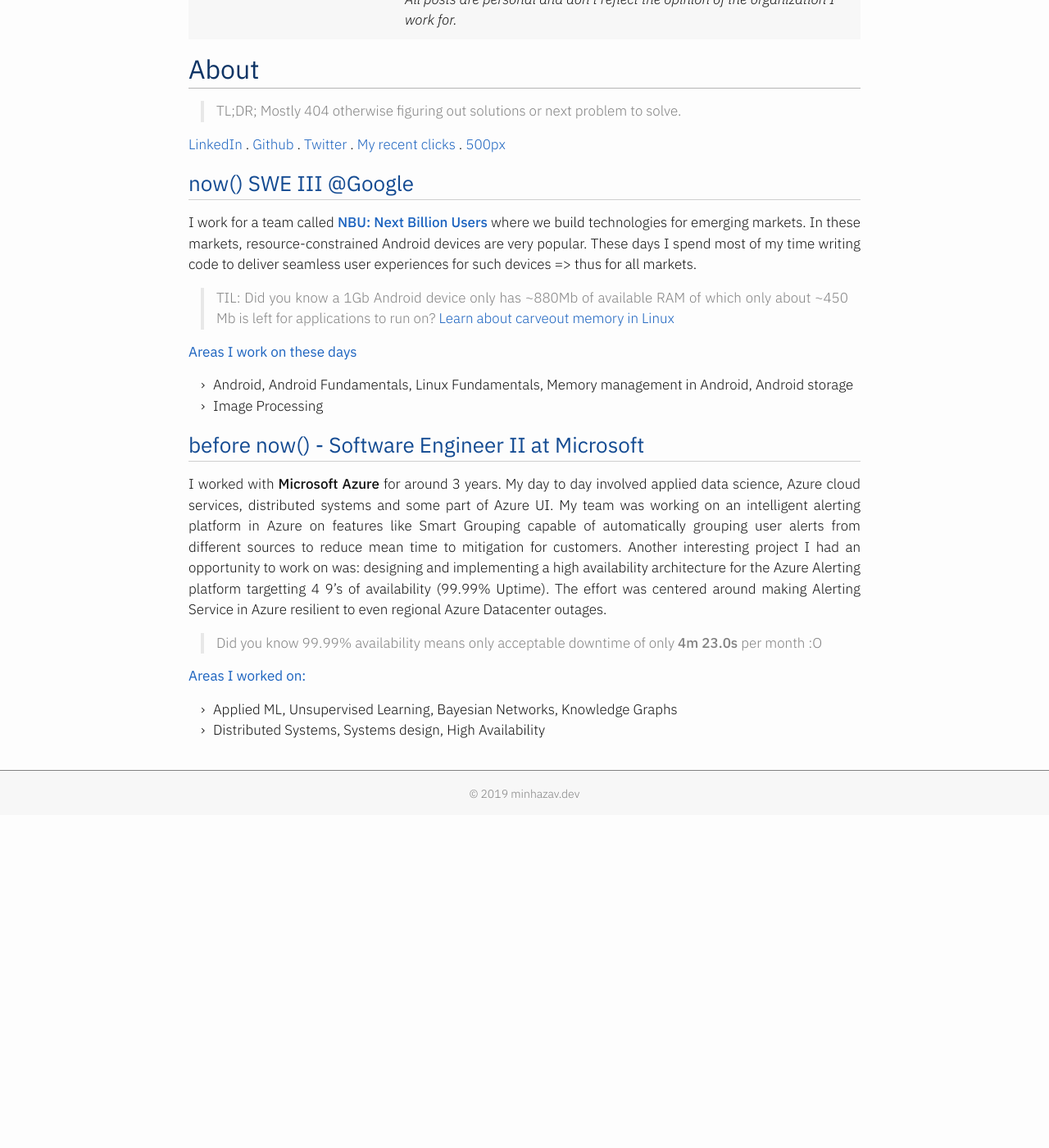
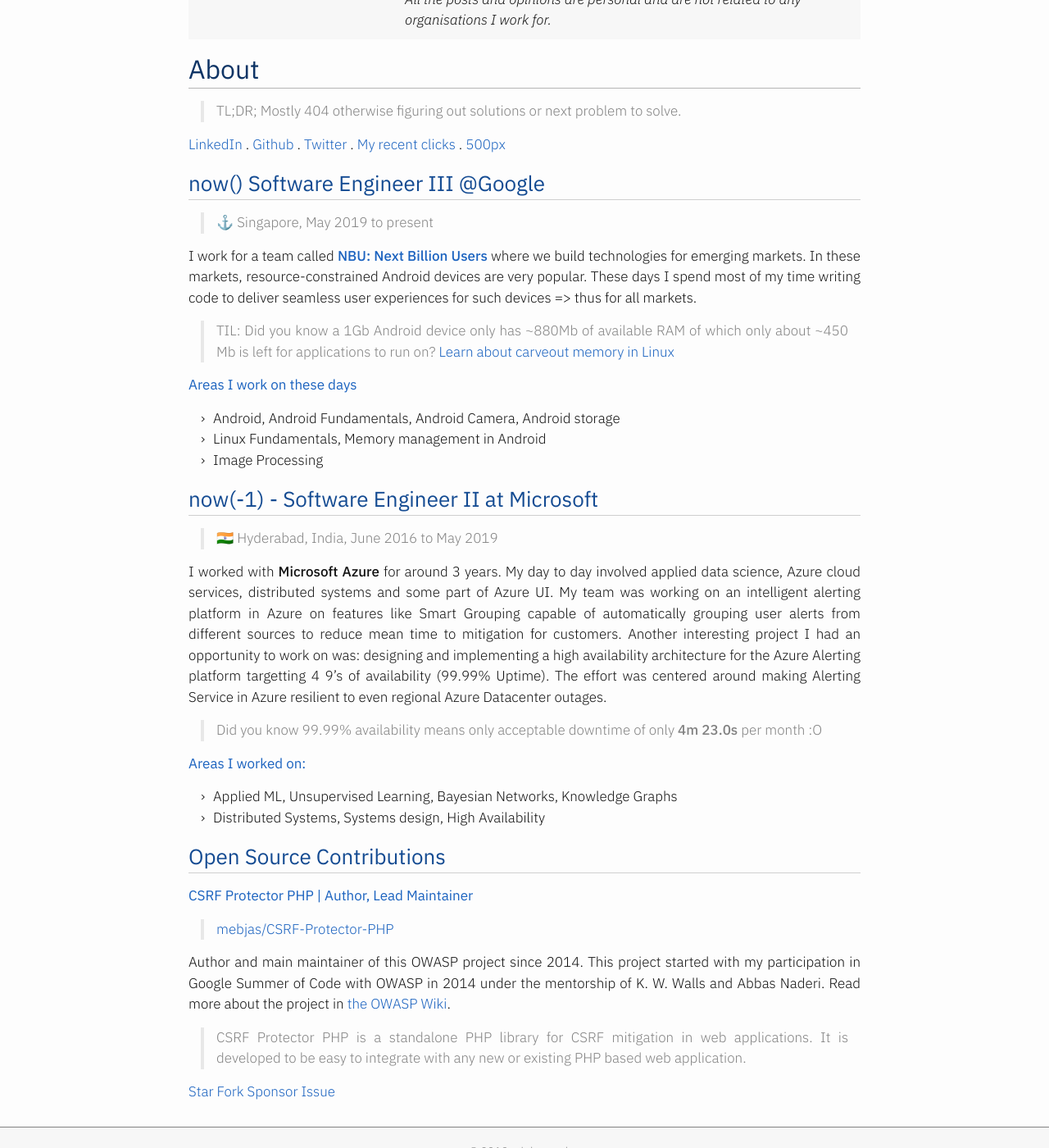
Before and after one commit to mebjas/mebjas.github.io, a Jekyll site: the page built from about.md, in a window 1280 px wide and 1400 px high, scrolled down 407 px. Shown: the whole window at 82% size. Built offline with Jekyll 4.4.1, drawn with Linux system fonts in a browser that asks for light colours; before the commit the page ends 1396 px from its top, so only the background shows below that; some of the changed text lies outside the part shown.

Commit message:
Some minor fixes to grammer in about and photography

```diff
--- a/_includes/widget-self-photos.html
+++ b/_includes/widget-self-photos.html
@@ -6,7 +6,7 @@
     </div>
     <div class="section">
         <div class="body">
-            Recently picked photography as a hobby after I started to work in the area of computational
+            I recently picked photography as a hobby after I started to work in the area of computational
             photography. This gave me a certain edge with theoretical knowledge around a camera.
             Only to realize photography is much more of an art. Still suck at it, trying hard at it.
         </div>
--- a/_includes/widget-self.html
+++ b/_includes/widget-self.html
@@ -17,7 +17,7 @@
         </div>
 
         <div class="quote">
-            <strong>All posts are personal and don't reflect the opinion of the organization I work for.</strong>
+            <strong>All the posts and opinions are personal and are not related to any organisations I work for.</strong>
         </div>
     </div>
 </div>
--- a/_layouts/about.html
+++ b/_layouts/about.html
@@ -10,3 +10,6 @@
 <div class="page-content">
     {{ content }}
 </div>
+
+<!-- Place this tag in your head or just before your close body tag. -->
+<script async defer src="https://buttons.github.io/buttons.js"></script>
--- a/about.md
+++ b/about.md
@@ -7,17 +7,21 @@
 
 [LinkedIn](https://www.linkedin.com/in/minhazav/) . [Github](https://github.com/mebjas) . [Twitter](https://twitter.com/minhazav) . [My recent clicks](../photography/) . [500px](https://500px.com/mebjas)
 
-## `now()` SWE III @Google
+## `now()` Software Engineer III @Google
+> ⚓ Singapore, May 2019 to present
 
 I work for a team called **[NBU: Next Billion Users](https://www.blog.google/technology/next-billion-users)** where we build technologies for emerging markets. In these markets, resource-constrained Android devices are very popular. These days I spend most of my time writing code to deliver seamless user experiences for such devices => thus for all markets.
 
  > TIL: Did you know a 1Gb Android device only has ~880Mb of available RAM of which only about ~450 Mb is left for applications to run on? [Learn about carveout memory in Linux](https://developer.toradex.com/knowledge-base/carveout-memory-(linux))
 
 #### Areas I work on these days
- - Android, Android Fundamentals, Linux Fundamentals, Memory management in Android, Android storage
+ - Android, Android Fundamentals, Android Camera, Android storage
+ - Linux Fundamentals, Memory management in Android
  - Image Processing
 
-## before `now()` - Software Engineer II at Microsoft
+## `now(-1)` - Software Engineer II at Microsoft
+> 🇮🇳 Hyderabad, India, June 2016 to May 2019
+
 I worked with **Microsoft Azure** for around 3 years. My day to day involved applied data science, Azure cloud services, distributed systems and some part of Azure UI. My team was working on an intelligent alerting platform in Azure on features like Smart Grouping capable of automatically grouping user alerts from different sources to reduce mean time to mitigation for customers. Another interesting project I had an opportunity to work on was: designing and implementing a high availability architecture for the Azure Alerting platform targetting 4 9's of availability (99.99% Uptime). The effort was centered around making Alerting Service in Azure resilient to even regional Azure Datacenter outages.
 
 > Did you know 99.99% availability means only acceptable downtime of only **4m 23.0s** per month :O
@@ -25,3 +29,17 @@
 #### Areas I worked on:
  - Applied ML, Unsupervised Learning, Bayesian Networks, Knowledge Graphs
  - Distributed Systems, Systems design, High Availability
+
+## Open Source Contributions
+#### CSRF Protector PHP | Author, Lead Maintainer
+> [mebjas/CSRF-Protector-PHP](https://github.com/mebjas/CSRF-Protector-PHP)
+
+Author and main maintainer of this OWASP project since 2014. This project started with my participation in Google Summer of Code with OWASP in 2014 under the mentorship of K. W. Walls and Abbas Naderi. Read more about the project in [the OWASP Wiki](https://owasp.org/www-project-csrfprotector/).
+
+> CSRF Protector PHP is a standalone PHP library for CSRF mitigation in web applications. It is developed to be easy to integrate with any new or existing  PHP based web application.
+
+
+<a class="github-button" href="https://github.com/mebjas/CSRF-protector-php" data-icon="octicon-star" data-show-count="true" aria-label="Star mebjas/CSRF-protector-php on GitHub">Star</a>
+<a class="github-button" href="https://github.com/mebjas/CSRF-protector-php/fork" data-show-count="true" aria-label="Fork mebjas/CSRF-protector-php on GitHub">Fork</a>
+<a class="github-button" href="https://github.com/sponsors/mebjas" aria-label="Sponsor @mebjas on GitHub">Sponsor</a>
+<a class="github-button" href="https://github.com/mebjas/CSRF-protector-php/issues" data-show-count="true" aria-label="Issue mebjas/CSRF-protector-php on GitHub">Issue</a>
```
Also changed, not shown: photography.md (+1 -1 lines).
